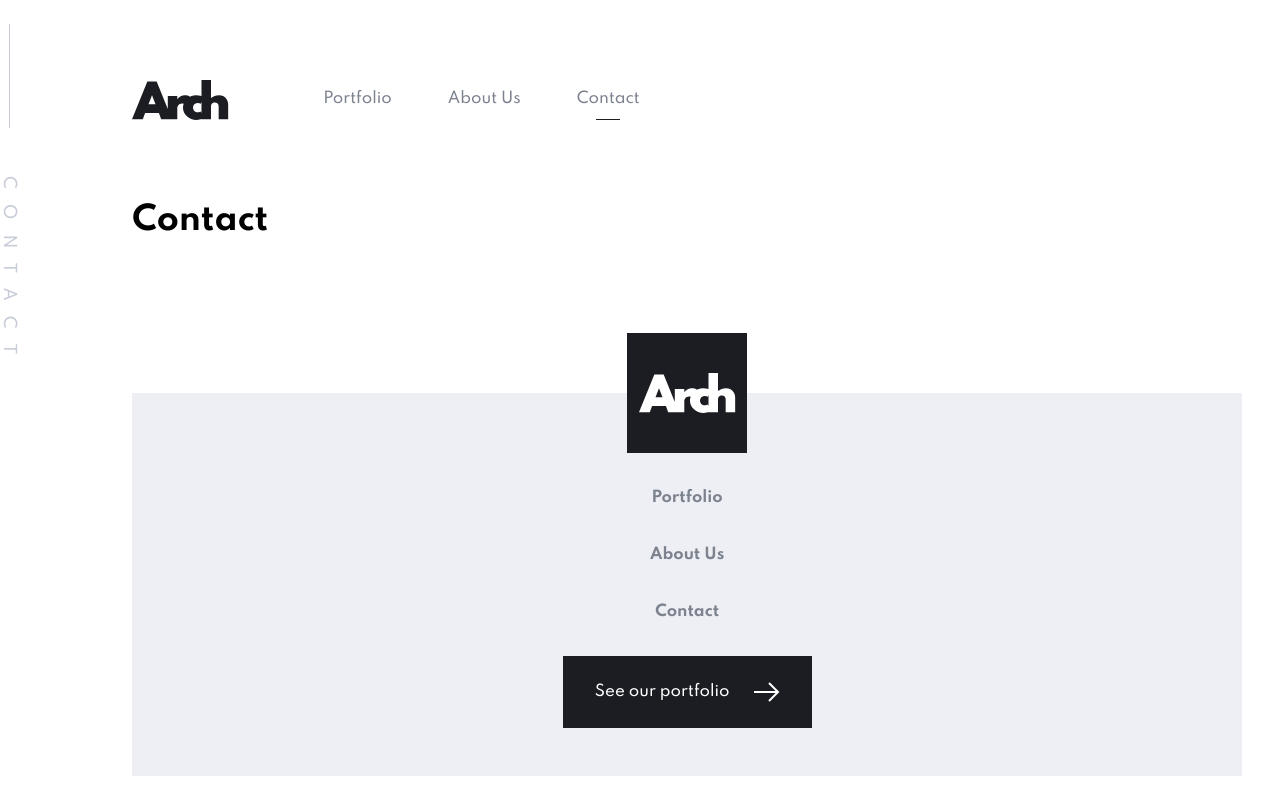
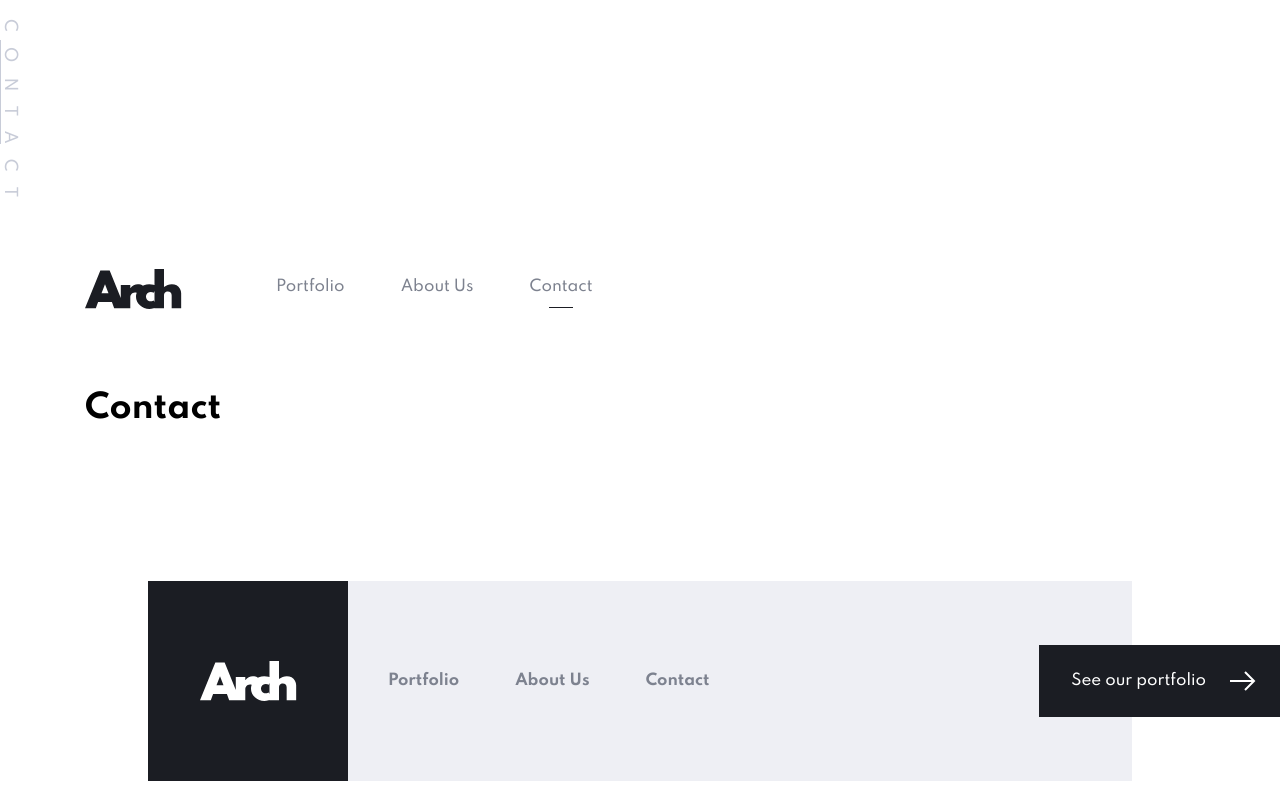
Before and after one commit to leonardonegrao/arch-studio, a Next.js app: page /contact in a window 1280 px wide. Built offline with nearby package versions, Linux system fonts and the light colour scheme.

Commit message:
refactor(layout): create responsive footer and refactor some home components
re #3

```diff
--- a/src/components/common/Layout/Footer/styles.ts
+++ b/src/components/common/Layout/Footer/styles.ts
@@ -1,4 +1,7 @@
-import styled from 'styled-components';
+/* eslint-disable indent */
+import styled, { css } from 'styled-components';
+
+import { breakpointsMedia } from '@theme/utils/breakpointsMedia';
 
 export const FooterContainer = styled.footer`
   display: flex;
@@ -36,12 +39,51 @@ export const FooterContainer = styled.footer`
   .button-wrapper {
     margin-top: 32px;
   }
+
+  ${breakpointsMedia({
+  md: css`
+      flex-direction: row;
+      padding: 0;
+
+      position: relative;
+
+      max-width: calc(100vw - 156px);
+
+      .logo-wrapper {
+        transform: translateY(0);
+        margin: 0;
+      }
+
+      .menu-wrapper {
+        flex-direction: row;
+      }
+
+      .button-wrapper {
+        margin-left: 257px;
+        position: absolute;
+        top: 50%;
+        right: -156px;
+        z-index: 1;
+
+        transform: translate(0, -50%);
+
+        margin-top: 0;
+      }
+    `,
+  lg: css`
+      max-width: 984px;
+      margin-left: auto;
+      margin-right: auto;
+
+      .logo-wrapper {
+        height: 200px;
+        width: 200px;
+      }
+  `,
+})}
 `;
 
 export const MenuOption = styled.div`
-  display: flex;
-  flex-direction: column;
-
   & + & {
     margin-top: 32px;
   }
@@ -60,4 +102,17 @@ export const MenuOption = styled.div`
       color: ${({ theme }) => theme.colors.veryDarkBlue};
     }
   }
+
+  ${breakpointsMedia({
+  md: css`
+      & + & {
+        margin-top: 0px;
+        margin-left: 56px;
+      }
+
+      &:first-of-type {
+        margin-left: 40px;
+      }
+    `,
+})}
 `;
--- a/src/components/common/Layout/index.tsx
+++ b/src/components/common/Layout/index.tsx
@@ -28,8 +28,8 @@ export default function Layout({ children }) {
           <Header />
           {children}
         </HeaderMarkerWrapper>
-        <Footer />
       </PageContent>
+      <Footer />
     </LayoutWrapper>
   );
 }
--- a/src/components/common/Layout/styles.ts
+++ b/src/components/common/Layout/styles.ts
@@ -2,6 +2,7 @@ import styled from 'styled-components';
 
 export const LayoutWrapper = styled.div`
   display: flex;
+  flex-direction: column;
   margin: auto;
 
   width: 100%;
@@ -28,7 +29,7 @@ export const HeaderMarkerWrapper = styled.div`
 
 export const PageMarker = styled.div`
   display: none;
-  flex-direction: column;
+  flex-direction: row;
   align-items: center;
 
   div {
```
Also changed, not shown: src/components/screens/HomeScreen/components/Carousel/index.tsx (+18 -18 lines), src/components/screens/HomeScreen/components/Carousel/styles.ts (+22 -18 lines), src/components/screens/HomeScreen/index.tsx (+9 -10 lines), src/pages/index.tsx (+5 -5 lines).
